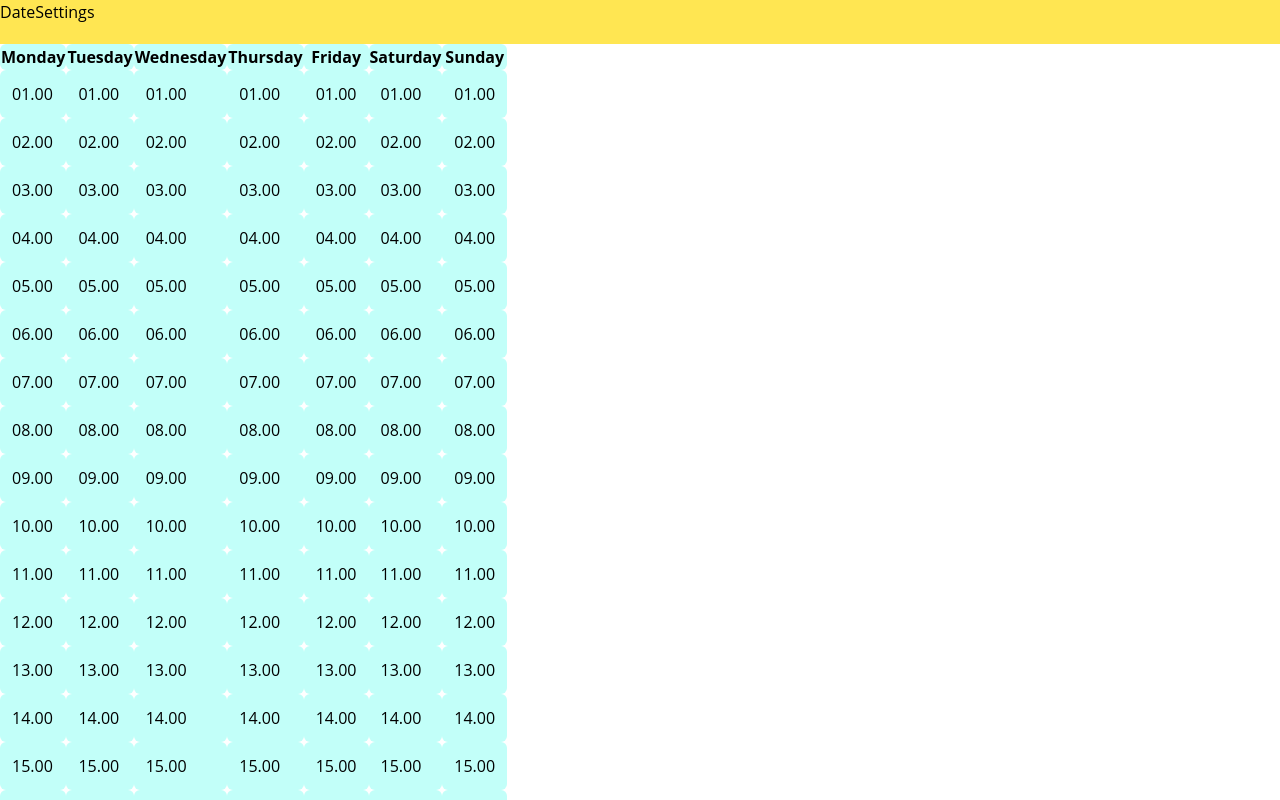
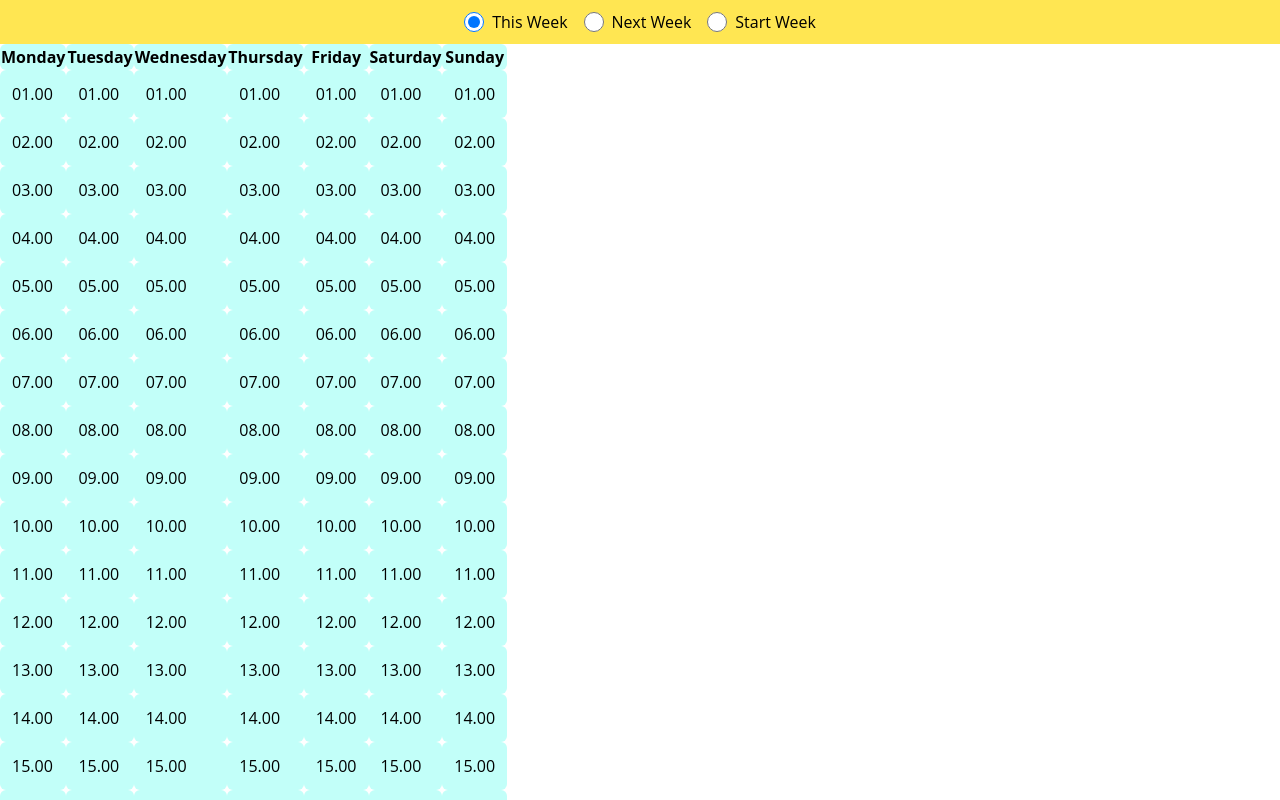
Before and after one commit to CihatAskin/heyday.client, a React (Create React App) app: page / in a window 1280 px wide. Shown: the top 800 px of the page. Built offline with nearby package versions, Linux system fonts and the light colour scheme.

Commit message:
add radio buttons

```diff
--- a/src/App.tsx
+++ b/src/App.tsx
@@ -8,7 +8,7 @@ import React from 'react';
 function App() {
   return (
     <React.Fragment>
-      <DateSettings/>
+      <DateSettings id='asd' title='aaaa'/>
       <Table/>
       <ActionArea/>
       <ScheduleSettings/>
--- a/src/actions/types.ts
+++ b/src/actions/types.ts
@@ -1,6 +1,7 @@
 export enum ActionTypes {
-  weekdays,
-  weekends
+  thisWeek='This Week',
+  nextWeek='Next Week',
+  startWeek='Start Week'
 }
 
 export interface MainType {
--- a/src/components/DateSettings.tsx
+++ b/src/components/DateSettings.tsx
@@ -1,9 +1,71 @@
-import React, { Component } from 'react'
+import React, { Component } from 'react';
+import { ActionTypes } from '../actions/types';
 
-export default class DateSettings extends Component {
+interface DateSettingsProps {
+  id: string;
+  title: string;
+}
+
+interface DateSettingsState {
+  week: ActionTypes;
+}
+
+export default class DateSettings extends Component<
+  DateSettingsProps,
+  DateSettingsState
+> {
+  constructor(props: DateSettingsProps) {
+    super(props);
+
+    this.state = { week: ActionTypes.thisWeek };
+  }
+
+  handleChange = (e: any): void => {
+    console.log('radio ', e.target.value);
+    this.setState({ week: e.target.value });
+    console.log('radio ', this.state);
+  };
+
   render() {
     return (
-      <div className='bg-minion h-11'>DateSettings</div>
-    )
+      <div className="bg-minion h-11 flex flex-row items-center justify-center gap-x-4">
+        <div>
+          <input
+            type="radio"
+            value={ActionTypes.thisWeek}
+            id={ActionTypes.thisWeek}
+            onChange={(e) => this.handleChange(e)}
+            checked={this.state.week === ActionTypes.thisWeek}
+            name="week"
+            className='mr-2 h-5 w-5 align-sub'
+          />
+          <label htmlFor={ActionTypes.thisWeek}>{ActionTypes.thisWeek}</label>
+        </div>
+        <div>
+          <input
+            type="radio"
+            value={ActionTypes.nextWeek}
+            id={ActionTypes.nextWeek}
+            onChange={(e) => this.handleChange(e)}
+            checked={this.state.week === ActionTypes.nextWeek}
+            name={ActionTypes.nextWeek}
+            className='mr-2 h-5 w-5 align-sub'
+          />
+          <label htmlFor={ActionTypes.nextWeek}>{ActionTypes.nextWeek}</label>{' '}
+        </div>
+        <div>
+          <input
+            type="radio"
+            value={ActionTypes.startWeek}
+            id={ActionTypes.startWeek}
+            onChange={(e) => this.handleChange(e)}
+            checked={this.state.week === ActionTypes.startWeek}
+            name={ActionTypes.startWeek}
+            className='mr-2 h-5 w-5 align-sub'
+          />
+          <label htmlFor={ActionTypes.startWeek}>{ActionTypes.startWeek}</label>
+        </div>
+      </div>
+    );
   }
 }
--- a/src/components/Row.tsx
+++ b/src/components/Row.tsx
@@ -10,8 +10,6 @@ interface RowProps {
 export default class Row extends Component<RowProps> {
   constructor(props: RowProps) {
     super(props);
-    console.log(this.props.hour.order)
-
   }
 
   render() {
--- a/src/style.css
+++ b/src/style.css
@@ -473,6 +473,18 @@ html,
   --tw-backdrop-sepia:  ;
 }
 
+.mr-1 {
+  margin-right: 0.25rem;
+}
+
+.mr-2 {
+  margin-right: 0.5rem;
+}
+
+.flex {
+  display: flex;
+}
+
 .table {
   display: table;
 }
@@ -481,9 +493,76 @@ html,
   height: 2.75rem;
 }
 
+.h-auto {
+  height: auto;
+}
+
+.h-3 {
+  height: 0.75rem;
+}
+
+.h-7 {
+  height: 1.75rem;
+}
+
+.h-5 {
+  height: 1.25rem;
+}
+
+.w-auto {
+  width: auto;
+}
+
+.w-3 {
+  width: 0.75rem;
+}
+
+.w-7 {
+  width: 1.75rem;
+}
+
+.w-5 {
+  width: 1.25rem;
+}
+
+.appearance-none {
+  -webkit-appearance: none;
+          appearance: none;
+}
+
+.flex-row {
+  flex-direction: row;
+}
+
+.items-center {
+  align-items: center;
+}
+
+.justify-center {
+  justify-content: center;
+}
+
+.gap-x-2 {
+  -webkit-column-gap: 0.5rem;
+          column-gap: 0.5rem;
+}
+
+.gap-x-4 {
+  -webkit-column-gap: 1rem;
+          column-gap: 1rem;
+}
+
 .bg-minion {
   --tw-bg-opacity: 1;
   background-color: rgb(255 230 82 / var(--tw-bg-opacity));
+}
+
+.align-middle {
+  vertical-align: middle;
+}
+
+.align-sub {
+  vertical-align: sub;
 }
 
 @import url('https://fonts.googleapis.com/css2?family=Open+Sans:wght@400;600;700&display=swap');
@@ -519,3 +598,19 @@ td.over {
   --tw-bg-opacity: 1;
   background-color: rgb(113 223 231 / var(--tw-bg-opacity));
 }
+
+.default\:ring-2:default {
+  --tw-ring-offset-shadow: var(--tw-ring-inset) 0 0 0 var(--tw-ring-offset-width) var(--tw-ring-offset-color);
+  --tw-ring-shadow: var(--tw-ring-inset) 0 0 0 calc(2px + var(--tw-ring-offset-width)) var(--tw-ring-color);
+  box-shadow: var(--tw-ring-offset-shadow), var(--tw-ring-shadow), var(--tw-shadow, 0 0 #0000);
+}
+
+.checked\:bg-blue-500:checked {
+  --tw-bg-opacity: 1;
+  background-color: rgb(59 130 246 / var(--tw-bg-opacity));
+}
+
+.indeterminate\:bg-gray-300:indeterminate {
+  --tw-bg-opacity: 1;
+  background-color: rgb(209 213 219 / var(--tw-bg-opacity));
+}
```
